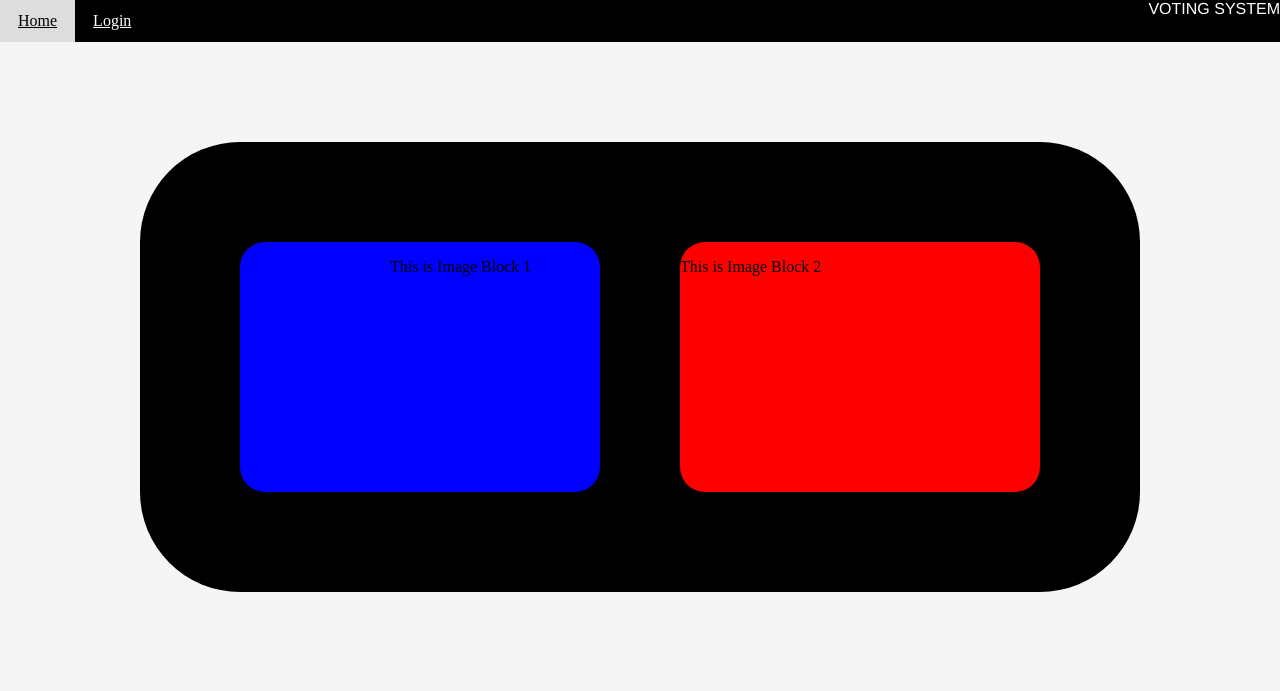
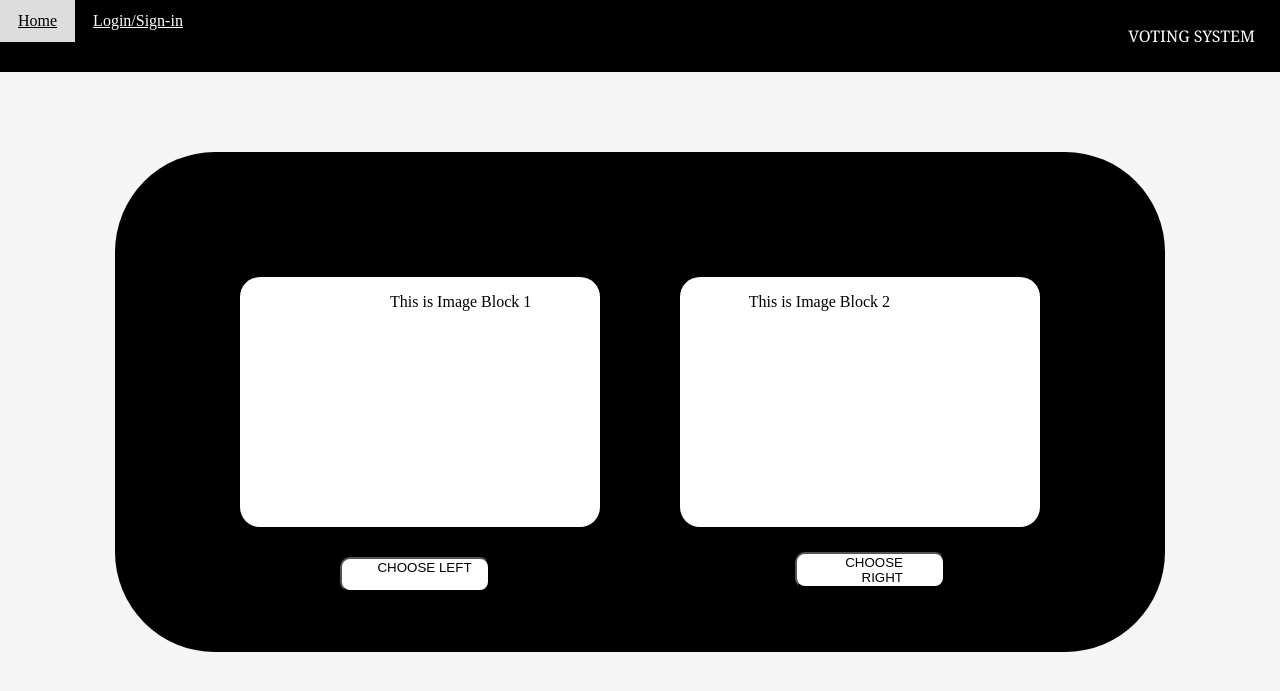
Before and after one commit to AnjanyKumarJaiswal/Video-Voting-System, a Django app: page / in a window 1280 px wide. Shown: the top 691 px of the page. Run offline with Django 5.2, Linux system fonts and the light colour scheme.

Commit message:
frontend-work#2

```diff
--- a/voting_system/main_base2/img_generate/template/image.html
+++ b/voting_system/main_base2/img_generate/template/image.html
@@ -36,8 +36,9 @@
             #navbar b{
                 color: white;
                 float: right;
-                font-family: 'Franklin Gothic Medium', 'Arial Narrow', Arial, sans-serif;
+                font-family: Georgia, 'Times New Roman', Times, serif;
                 font-weight: lighter;
+                margin: 25px;
             }
             #image-container {
                 width: 100%;
@@ -45,8 +46,8 @@
                 border-radius: 100px;
                 background-color: black;
                 color: white;
-                padding: 200px;
-                margin: 100px;
+                padding: 225px;
+                margin: 80px;
                 overflow-y: auto;
                 flex: 1;
                 max-height: 50px;
@@ -55,64 +56,71 @@
             #image-container1{
                 float: left;
                 width: 100%;
-                background-color: blue;
+                background-color: white;
                 color: black;
                 max-width: 210px;
                 border-radius: 0;
                 padding-left: 150px;
                 padding-bottom: 200px;
                 margin: -100px;
-                border-radius: 25px;
+                border-radius: 20px;
+                text-align: left;
 
                  }
-            <!-- #choice-container1 {
-
-                width: 100%;
-                background-color: white;
-                color: black;
-                padding-left: 25px;
-                padding-bottom: 200px;
-                border-radius: 25px;
-                margin: -100px;
-                max-width: 210px;
-            } -->
             #image-container2{
                 float: right;
                 width: 100%;
-                background-color: red;
+                background-color: white;
                 color: black;
                 max-width: 210px;
                 padding-right: 150px;
                 padding-bottom: 200px;
                 margin: -100px;
-                border-radius: 25px;
+                border-radius: 20px;
+                text-align: end;
 
             }
-            <!-- #choice-container2 {
+            #tick-container{
+                width: 25%;
+                float:left;
                 background-color: white;
-                width: 100%;
+                padding-left: 25px;
+                padding-bottom: 15px;
+                margin-top: 180px;
+                margin-left: -160px;
                 color: black;
-                padding-right: 25px;
-                padding-bottom: 200px;
-                margin: -100px;
-                border-radius: 25px;
-
-            } -->
+                border-radius: 10px;
+                cursor: pointer;
+            }
+            #tick-container1{
+                width: 25%;
+                float: right;
+                background-color: white;
+                padding-right: 40px;
+                padding-bottom: -30px;
+                margin-top: 175px;
+                margin-right: -165px;
+                color: black;
+                border-radius: 10px;
+                cursor: pointer;
+                text-align: end;
+            }
         </style>
     </head>
     <body>
         <div id="navbar">
             <a href="">Home</a>
-            <a href="">Login</a>
+            <a href="https://accounts.google.com/v3/signin/identifier?authuser=0&continue=https%3A%2F%2Fmyaccount.google.com%2F%3Futm_source%3Dsign_in_no_continue%26pli%3D1&ec=GAlAwAE&hl=en&service=accountsettings&flowName=GlifWebSignIn&flowEntry=AddSession&dsh=S1778667116%3A1704002424566383&theme=glif">Login/Sign-in</a>
             <b>VOTING SYSTEM</b>
         </div>
         <div id="image-container">
-            <div id="image-container1">
-                <p>This is Image Block 1</p>
-            </div>
+            <div id="image-container1"><p>This is Image Block 1</p></div>
             <div id="image-container2"><p>This is Image Block 2</p></div>
+            <button id="tick-container">CHOOSE LEFT</button>
+            <button id="tick-container1">CHOOSE RIGHT</button>
         </div>
         <script>
+
 
         </script>
     </body>
```
